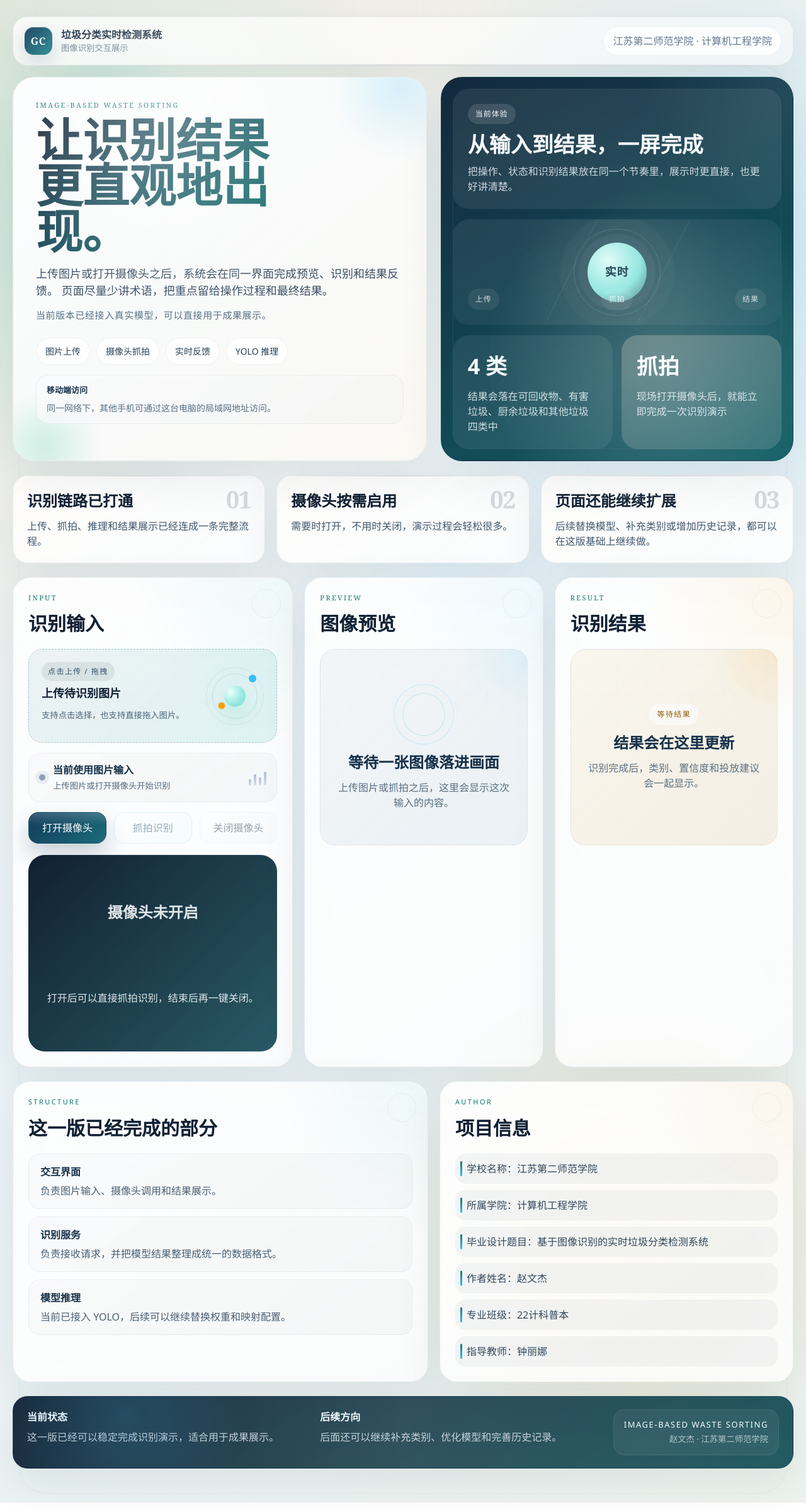
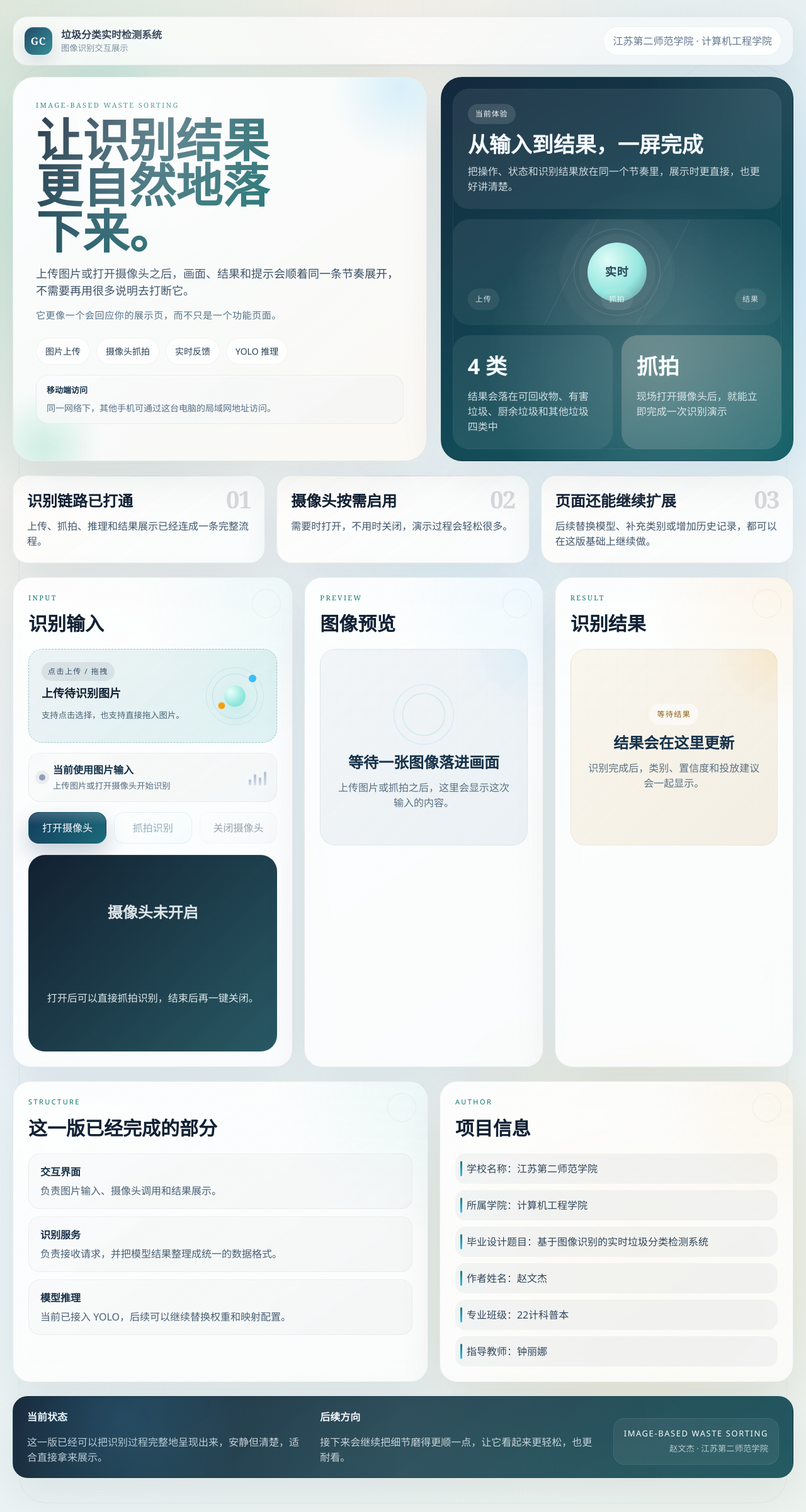
Before and after one commit to vvsw5/rubbish-detect, a React (Vite) app in the folder frontend/: page / in a window 1280 px wide. Shown: the whole page at 63% size. Built offline with nearby package versions, Linux system fonts and the light colour scheme; no server answers.

Commit message:
copy: soften hero and footer text

```diff
--- a/frontend/src/AppPortfolio.jsx
+++ b/frontend/src/AppPortfolio.jsx
@@ -582,9 +582,18 @@ function AppPortfolio() {
           <h1>让识别结果更直观地出现。</h1>
           <p className="hero-description">
             上传图片或打开摄像头之后，系统会在同一界面完成预览、识别和结果反馈。
-            页面尽量少讲术语，把重点留给操作过程和最终结果。
+
           </p>
           <p className="hero-subline">当前版本已经接入真实模型，可以直接用于成果展示。</p>
+
+          <div className="hero-copy-refresh">
+            <p className="hero-kicker hero-kicker-refresh">Image-Based Waste Sorting</p>
+            <h1 className="hero-title-refresh">让识别结果更自然地落下来。</h1>
+            <p className="hero-description hero-description-refresh">
+              上传图片或打开摄像头之后，画面、结果和提示会顺着同一条节奏展开，不需要再用很多说明去打断它。
+            </p>
+            <p className="hero-subline hero-subline-refresh">它更像一个会回应你的展示页，而不只是一个功能页面。</p>
+          </div>
 
           <div className="hero-tags">
             <span>图片上传</span>
@@ -946,6 +955,14 @@ function AppPortfolio() {
           <strong>后续方向</strong>
           <span>后面还可以继续补充类别、优化模型和完善历史记录。</span>
         </div>
+        <div className="footer-copy-card">
+          <strong>当前状态</strong>
+          <span>这一版已经可以把识别过程完整地呈现出来，安静但清楚，适合直接拿来展示。</span>
+        </div>
+        <div className="footer-copy-card">
+          <strong>后续方向</strong>
+          <span>接下来会继续把细节磨得更顺一点，让它看起来更轻松，也更耐看。</span>
+        </div>
         <div className="footer-signature">
           <span>Image-Based Waste Sorting</span>
           <small>赵文杰 · 江苏第二师范学院</small>
--- a/frontend/src/portfolio.css
+++ b/frontend/src/portfolio.css
@@ -357,6 +357,28 @@ button:hover:not(:disabled) {
   z-index: 1;
 }
 
+.hero-copy > .hero-kicker:not(.hero-kicker-refresh),
+.hero-copy > h1:not(.hero-title-refresh),
+.hero-copy > .hero-description:not(.hero-description-refresh),
+.hero-copy > .hero-subline:not(.hero-subline-refresh) {
+  display: none;
+}
+
+.hero-copy-refresh {
+  display: grid;
+}
+
+.hero-title-refresh {
+  margin: 0;
+  max-width: 12ch;
+  font-size: clamp(42px, 7vw, 74px);
+  line-height: 0.98;
+  background: linear-gradient(135deg, #102033 0%, #1a5361 42%, #0f766e 100%);
+  -webkit-background-clip: text;
+  background-clip: text;
+  color: transparent;
+}
+
 .hero-kicker,
 .section-kicker {
   margin: 0 0 10px;
@@ -1944,6 +1966,15 @@ button:hover:not(:disabled) {
   color: rgba(241, 247, 251, 0.78);
 }
 
+.portfolio-footer > div:not(.footer-signature):not(.footer-copy-card) {
+  display: none;
+}
+
+.footer-copy-card {
+  display: grid;
+  gap: 8px;
+}
+
 .footer-signature {
   align-self: end;
   justify-self: end;
```
